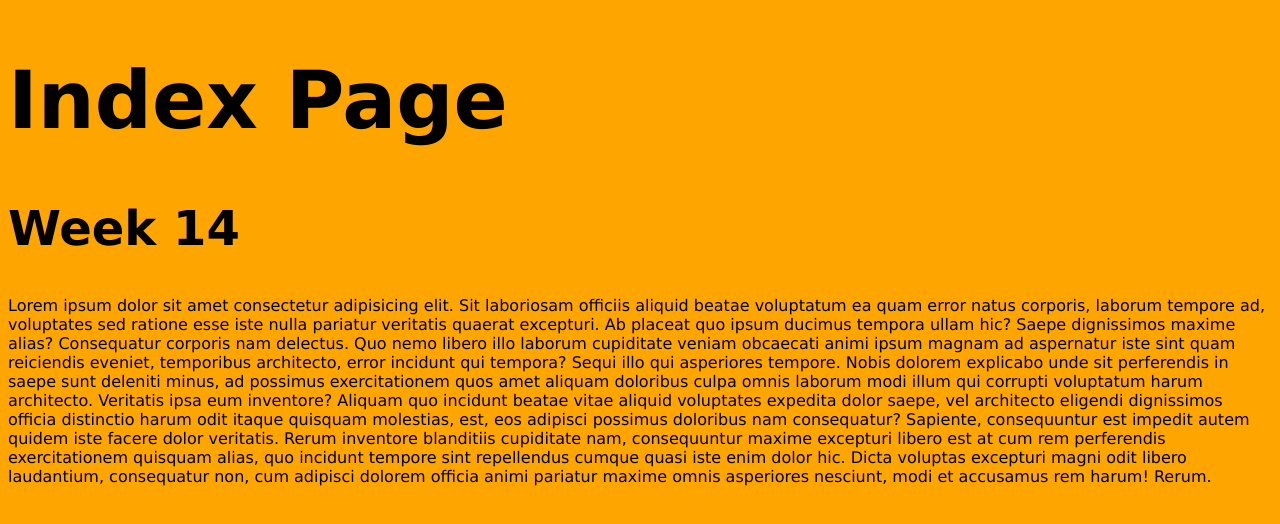
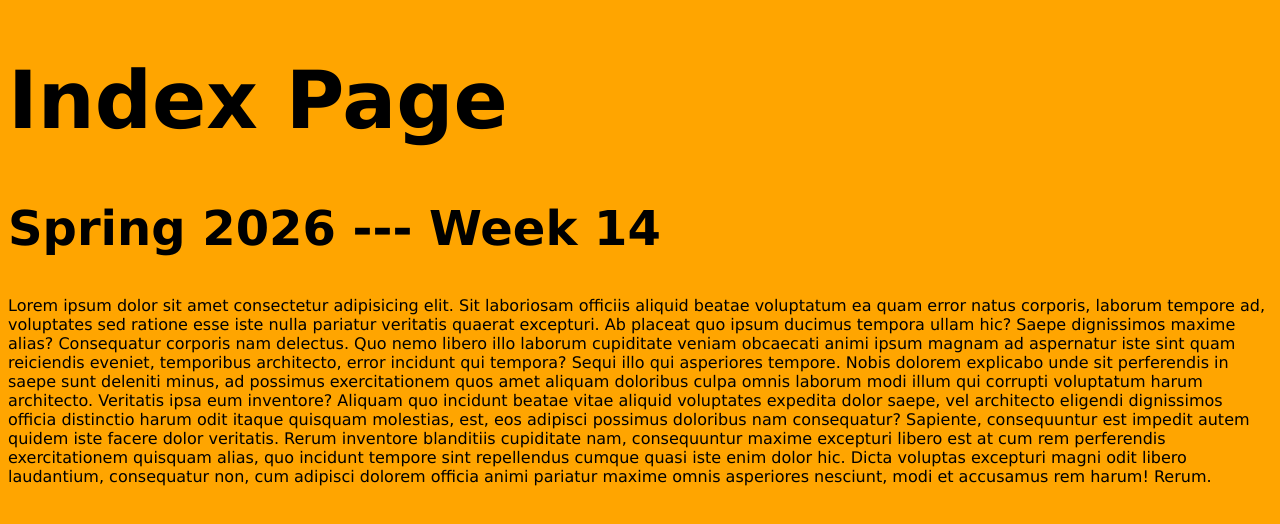
Before and after one commit to A-D-H-I-56/DevOpsWeek14, a website built with Parcel: page source/index.html in a window 1280 px wide. Built offline with nearby package versions, Linux system fonts and the light colour scheme.

Commit message:
modify index.html

```diff
--- a/source/index.html
+++ b/source/index.html
@@ -8,7 +8,7 @@
 </head>
 <body>
     <h1>Index Page</h1>
-    <h2>Week 14</h2>
+    <h2>Spring 2026 --- Week 14</h2>
 
     <p>Lorem ipsum dolor sit amet consectetur adipisicing elit. Sit laboriosam officiis aliquid beatae voluptatum ea quam error natus corporis, laborum tempore ad, voluptates sed ratione esse iste nulla pariatur veritatis quaerat excepturi. Ab placeat quo ipsum ducimus tempora ullam hic? Saepe dignissimos maxime alias? Consequatur corporis nam delectus. Quo nemo libero illo laborum cupiditate veniam obcaecati animi ipsum magnam ad aspernatur iste sint quam reiciendis eveniet, temporibus architecto, error incidunt qui tempora? Sequi illo qui asperiores tempore. Nobis dolorem explicabo unde sit perferendis in saepe sunt deleniti minus, ad possimus exercitationem quos amet aliquam doloribus culpa omnis laborum modi illum qui corrupti voluptatum harum architecto. Veritatis ipsa eum inventore? Aliquam quo incidunt beatae vitae aliquid voluptates expedita dolor saepe, vel architecto eligendi dignissimos officia distinctio harum odit itaque quisquam molestias, est, eos adipisci possimus doloribus nam consequatur? Sapiente, consequuntur est impedit autem quidem iste facere dolor veritatis. Rerum inventore blanditiis cupiditate nam, consequuntur maxime excepturi libero est at cum rem perferendis exercitationem quisquam alias, quo incidunt tempore sint repellendus cumque quasi iste enim dolor hic. Dicta voluptas excepturi magni odit libero laudantium, consequatur non, cum adipisci dolorem officia animi pariatur maxime omnis asperiores nesciunt, modi et accusamus rem harum! Rerum.</p>
 </body>
```
